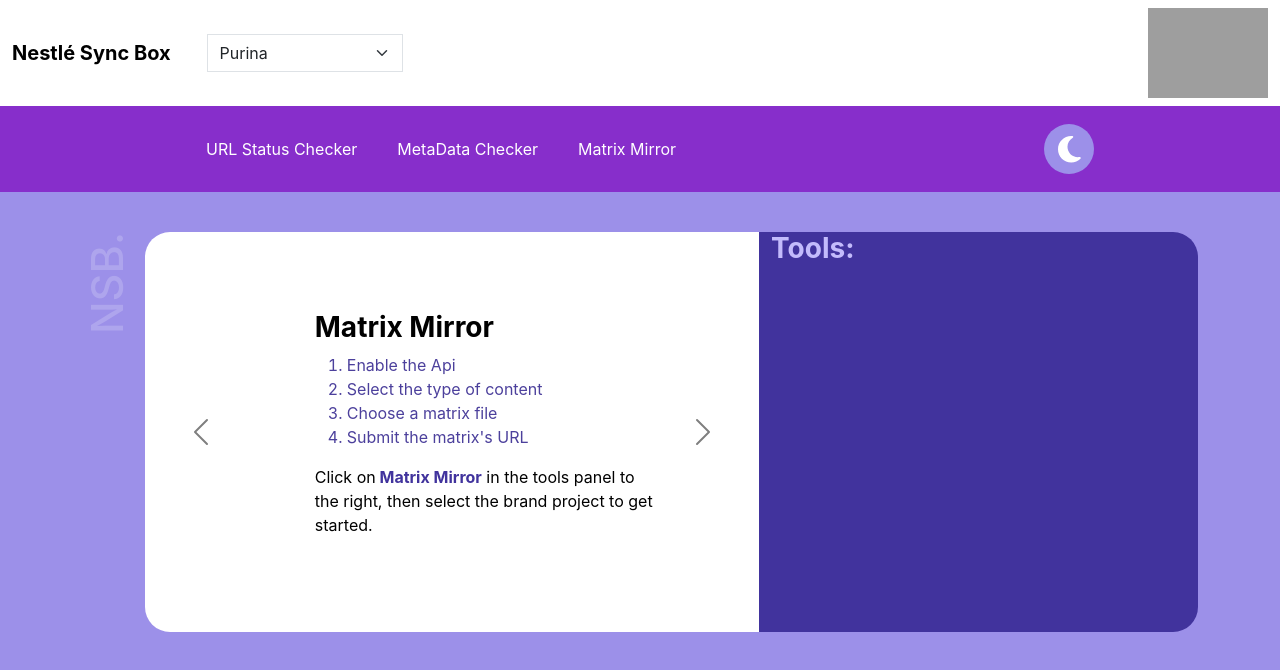
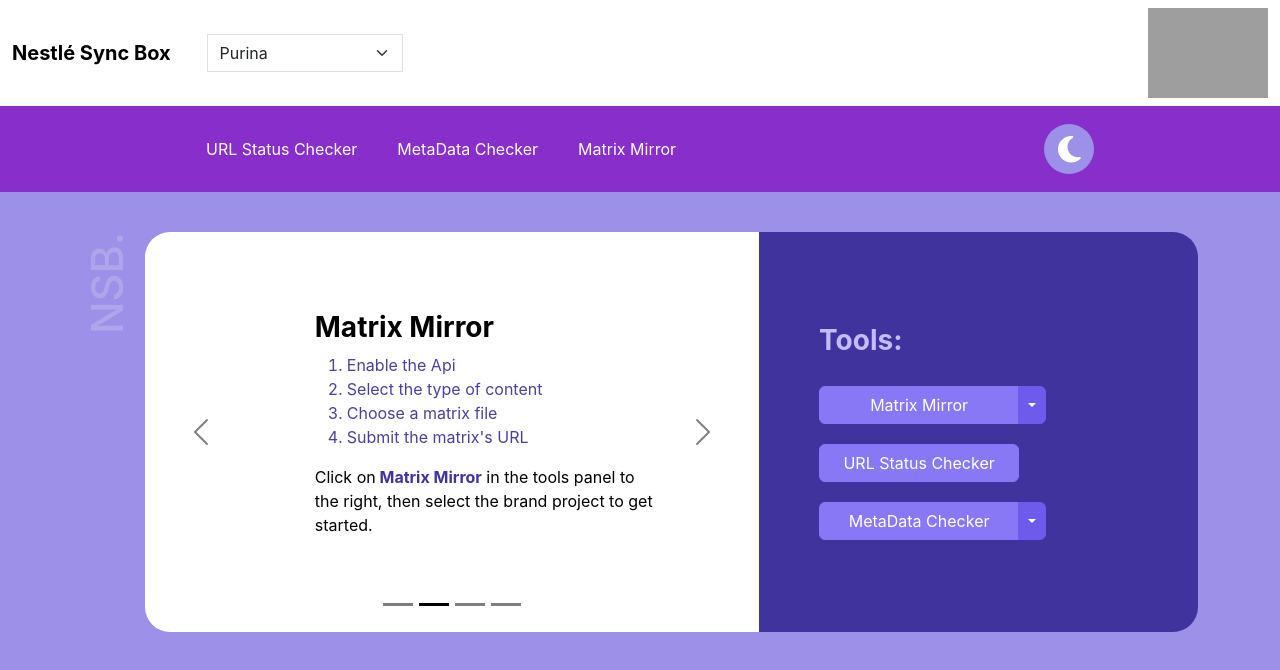
Before and after one commit to anthonylilo/comparator, a React (Vite) app: page /comparator/home in a window 1280 px wide. Shown: the top 670 px of the page. Built offline with nearby package versions, Linux system fonts and the light colour scheme; grey boxes are pictures that could not be loaded.

Commit message:
created dropdowns component to add each button and selectable, updated componentes in main homepage, added slide indicators and text-p-1 classes to lists

```diff
--- a/src/components/carousel/carousel.jsx
+++ b/src/components/carousel/carousel.jsx
@@ -2,9 +2,9 @@
 
 function HomeCarousel() {
   return (
-    <Carousel  data-bs-theme="dark" indicators={false}>
+    <Carousel  data-bs-theme="dark" indicators={true}>
       <Carousel.Item>
-        <div className="carousel-home d-flex align-items-center">
+        <div className="carousel-home d-flex justify-content-center align-items-center">
           <h3 className='home-header'>Welcome to <strong className='text-p-2'>Nestlé Sync Box</strong>🤩</h3>
           <ul className='text-p-1'>
             <li>Automated content convertion into a CMS-friendly format</li>
@@ -31,7 +31,7 @@
         <div className="carousel-home d-flex justify-content-center align-items-left">
           <h3>URL Status Checker</h3>
           <p className='text-p-1'>Enter the article URL then submit</p>
-          <ul>
+          <ul className='text-p-1'>
             <li>Live Https Status and Redirect Checker</li>
           </ul>
           <p>Click on <strong className='text-p-2'>URL Status Checker</strong> in the tools panel to the right, to get started.</p>
@@ -41,7 +41,7 @@
         <div className="carousel-home d-flex justify-content-center align-items-left">
           <h3>MetaData Checker</h3>
           <p className='text-p-1'>Enter the article URL then submit</p>
-          <ul>
+          <ul className='text-p-1'>
             <li>Live Meta Title, Meta Description and URL lenght</li>
             <li>Live characters per text and validation</li>
           </ul>
--- /dev/null
+++ b/src/components/home-dropdowns/dropdowns.jsx
@@ -0,0 +1,47 @@
+import { Row, Col, Container } from 'react-bootstrap';
+import Button from 'react-bootstrap/Button';
+import ButtonGroup from 'react-bootstrap/ButtonGroup';
+import Dropdown from 'react-bootstrap/Dropdown';
+
+function SplitBasicExample() {
+    return (
+        <Container className='p-5'>
+        <Row>
+            <Col md={12}>
+            <h3 className="tools-header">Tools:</h3>
+            </Col>
+            <Col md={12}>
+                <Dropdown as={ButtonGroup}>
+                    <Button className='section-btn' >Matrix Mirror</Button>
+
+                    <Dropdown.Toggle split variant="success" id="dropdown-split-basic" />
+
+                    <Dropdown.Menu>
+                        <Dropdown.Item href="#/action-1">Purina</Dropdown.Item>
+                        <Dropdown.Item href="#/action-2">Baby and Me</Dropdown.Item>
+                        <Dropdown.Item href="#/action-3">Nestlé Professional</Dropdown.Item>
+                    </Dropdown.Menu>
+                </Dropdown>
+            </Col>
+            <Col md={12}>
+                    <Button className='section-btn' >URL Status Checker</Button>
+            </Col>
+            <Col md={12}>
+                <Dropdown as={ButtonGroup}>
+                    <Button className='section-btn' variant="success">MetaData Checker</Button>
+
+                    <Dropdown.Toggle split variant="success" id="dropdown-split-basic" />
+
+                    <Dropdown.Menu>
+                        <Dropdown.Item href="#/action-1">Purina</Dropdown.Item>
+                        <Dropdown.Item href="#/action-2">Baby and Me</Dropdown.Item>
+                        <Dropdown.Item href="#/action-3">Nestlé Professional</Dropdown.Item>
+                    </Dropdown.Menu>
+                </Dropdown>
+            </Col>
+        </Row>
+        </Container>
+    );
+}
+
+export default SplitBasicExample;
--- a/src/pages/about.jsx
+++ b/src/pages/about.jsx
@@ -2,10 +2,11 @@
 import { useState, useEffect } from "react";
 import HomeNavbar from '../components/navbar/homeNavbar';
 import HomeCarousel from '../components/carousel/carousel.jsx';
-import { Row, Container, Col,  } from 'react-bootstrap';
+import { Row, Container, Col, Dropdown,  } from 'react-bootstrap';
 import '../assets/styles/styles.css'
 import '../assets/styles/home.css'
-import SubNavbar from "../components/navbar/subNavbar.jsx";
+import SubNavbar from "../components/navbar/subNavbar.jsx"
+import Dropdowns from '../components/home-dropdowns/dropdowns.jsx';
 export default function AboutPage(className = "home") {
   useEffect(() => {
     document.documentElement.setAttribute("data-project", "home");
@@ -18,12 +19,12 @@
         <div className="containerWrapper">
           <h1 className="brandBackgroundHeading">NSB</h1>
           <Container className="card-wrapper" >
-            <Row>
+            <Row className="card--inner-wraper">
               <Col className="home-left" md={7}>
                 <HomeCarousel />
               </Col>
-              <Col className="home-right" md={5}>
-                <h3 className="tools-header">Tools:</h3>
+              <Col className="home-right d-flex align-items-center" md={5}>
+                <Dropdowns />
               </Col>
             </Row>
           </Container>
```
